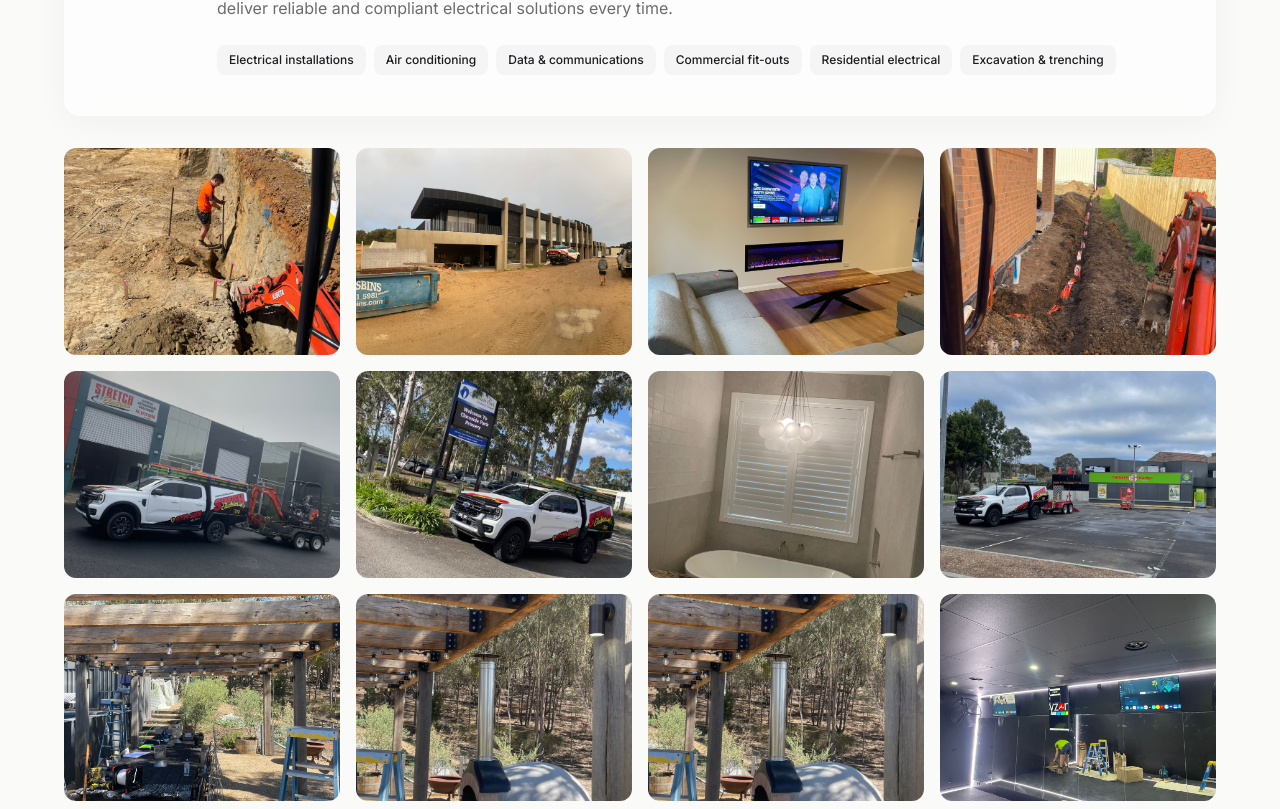
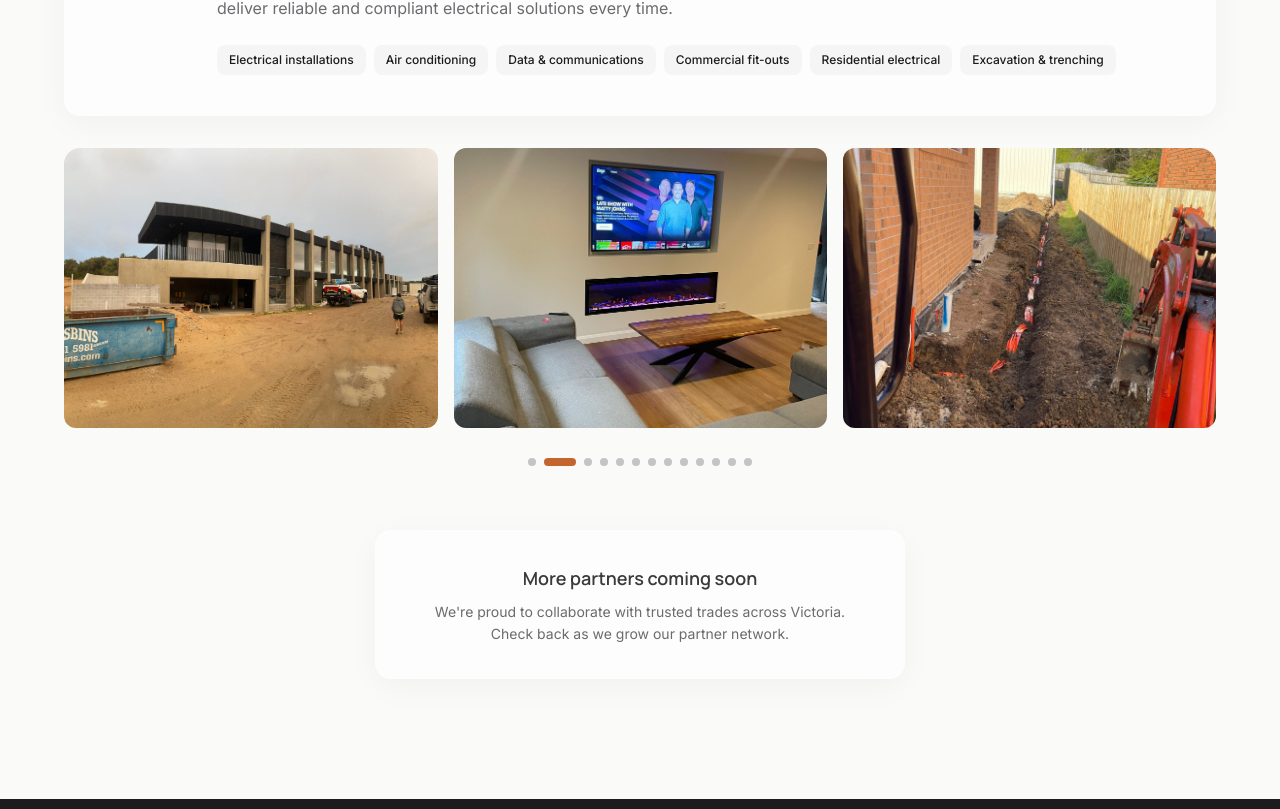
Before and after one commit to milochamp2/Bayliss-Building-Group, a Next.js app: page /partners in a window 1280 px wide. Shown: the part 851-1660 px from the top of the page. Built offline with nearby package versions, Linux system fonts and the light colour scheme.

Commit message:
+ website updated
gallery carousel design for stretchelectrics

```diff
--- a/src/app/partners/page.tsx
+++ b/src/app/partners/page.tsx
@@ -1,7 +1,9 @@
 "use client";
 
-import { useState } from "react";
+import { useState, useCallback, useEffect } from "react";
 import Image from "next/image";
+import useEmblaCarousel from "embla-carousel-react";
+import Autoplay from "embla-carousel-autoplay";
 import { motion, AnimatePresence } from "framer-motion";
 import {
   ExternalLink,
@@ -12,13 +14,41 @@ import {
 } from "lucide-react";
 import { Container } from "@/components/ui/container";
 import { Section } from "@/components/ui/section";
-import { Button } from "@/components/ui/button";
 import { partners } from "@/data/site";
 import type { Partner } from "@/data/site";
 import { cn } from "@/lib/utils";
 
 function PartnerGallery({ partner }: { partner: Partner }) {
   const [selectedIndex, setSelectedIndex] = useState<number | null>(null);
+  const [activeSlide, setActiveSlide] = useState(0);
+  const [canScrollPrev, setCanScrollPrev] = useState(false);
+  const [canScrollNext, setCanScrollNext] = useState(false);
+
+  const [emblaRef, emblaApi] = useEmblaCarousel(
+    { loop: true, align: "start", skipSnaps: false },
+    [Autoplay({ delay: 4000, stopOnInteraction: false, stopOnMouseEnter: true })]
+  );
+
+  const scrollPrev = useCallback(() => emblaApi?.scrollPrev(), [emblaApi]);
+  const scrollNext = useCallback(() => emblaApi?.scrollNext(), [emblaApi]);
+
+  const onSelect = useCallback(() => {
+    if (!emblaApi) return;
+    setActiveSlide(emblaApi.selectedScrollSnap());
+    setCanScrollPrev(emblaApi.canScrollPrev());
+    setCanScrollNext(emblaApi.canScrollNext());
+  }, [emblaApi]);
+
+  useEffect(() => {
+    if (!emblaApi) return;
+    onSelect();
+    emblaApi.on("select", onSelect);
+    emblaApi.on("reInit", onSelect);
+    return () => {
+      emblaApi.off("select", onSelect);
+      emblaApi.off("reInit", onSelect);
+    };
+  }, [emblaApi, onSelect]);
 
   const openLightbox = (index: number) => setSelectedIndex(index);
   const closeLightbox = () => setSelectedIndex(null);
@@ -35,35 +65,96 @@ function PartnerGallery({ partner }: { partner: Partner }) {
     );
   };
 
+  // Keyboard navigation for lightbox
+  useEffect(() => {
+    if (selectedIndex === null) return;
+    const handleKeyDown = (e: KeyboardEvent) => {
+      if (e.key === "Escape") closeLightbox();
+      if (e.key === "ArrowRight") goNext();
+      if (e.key === "ArrowLeft") goPrev();
+    };
+    window.addEventListener("keydown", handleKeyDown);
+    return () => window.removeEventListener("keydown", handleKeyDown);
+  });
+
   return (
     <>
-      {/* Gallery Grid */}
-      <div className="grid grid-cols-2 sm:grid-cols-3 lg:grid-cols-4 gap-3 sm:gap-4">
+      {/* Carousel Gallery */}
+      <div className="relative group">
+        <div ref={emblaRef} className="overflow-hidden rounded-2xl">
+          <div className="flex -ml-4">
             {partner.images.map((image, index) => (
-          <motion.button
+              <div
                 key={image.src}
-            initial={{ opacity: 0, y: 20 }}
-            whileInView={{ opacity: 1, y: 0 }}
-            viewport={{ once: true }}
-            transition={{ duration: 0.4, delay: index * 0.05 }}
+                className="min-w-0 shrink-0 grow-0 basis-full sm:basis-1/2 lg:basis-1/3 pl-4"
+              >
+                <button
                   onClick={() => openLightbox(index)}
-            className="group relative aspect-[4/3] rounded-xl overflow-hidden cursor-pointer focus:outline-none focus:ring-2 focus:ring-accent focus:ring-offset-2"
+                  className="group/slide relative aspect-[4/3] w-full rounded-xl overflow-hidden cursor-pointer focus:outline-none focus:ring-2 focus:ring-accent focus:ring-offset-2"
                 >
                   <Image
                     src={image.src}
                     alt={image.alt}
                     fill
-              className="object-cover transition-transform duration-500 group-hover:scale-110"
-              sizes="(max-width: 640px) 50vw, (max-width: 1024px) 33vw, 25vw"
+                    className="object-cover transition-transform duration-500 group-hover/slide:scale-110"
+                    sizes="(max-width: 640px) 100vw, (max-width: 1024px) 50vw, 33vw"
                   />
-            <div className="absolute inset-0 bg-charcoal/0 group-hover:bg-charcoal/30 transition-colors duration-300" />
-            <div className="absolute inset-0 flex items-center justify-center opacity-0 group-hover:opacity-100 transition-opacity duration-300">
+                  <div className="absolute inset-0 bg-charcoal/0 group-hover/slide:bg-charcoal/30 transition-colors duration-300" />
+                  <div className="absolute inset-0 flex items-center justify-center opacity-0 group-hover/slide:opacity-100 transition-opacity duration-300">
                     <span className="bg-white/90 backdrop-blur-sm text-charcoal text-[0.7rem] font-heading font-semibold uppercase tracking-wider px-3 py-1.5 rounded-lg">
                       View
                     </span>
                   </div>
-          </motion.button>
+                </button>
+              </div>
             ))}
+          </div>
+        </div>
+
+        {/* Carousel Arrows */}
+        <button
+          onClick={scrollPrev}
+          className={cn(
+            "absolute left-0 top-1/2 -translate-y-1/2 -translate-x-1/2 z-10",
+            "w-12 h-12 rounded-full flex items-center justify-center",
+            "bg-white/80 backdrop-blur-md border border-white/40 shadow-elevated",
+            "text-charcoal hover:bg-white hover:scale-105 transition-all duration-200",
+            "opacity-0 group-hover:opacity-100"
+          )}
+          aria-label="Previous slide"
+        >
+          <ChevronLeft className="w-5 h-5" />
+        </button>
+        <button
+          onClick={scrollNext}
+          className={cn(
+            "absolute right-0 top-1/2 -translate-y-1/2 translate-x-1/2 z-10",
+            "w-12 h-12 rounded-full flex items-center justify-center",
+            "bg-white/80 backdrop-blur-md border border-white/40 shadow-elevated",
+            "text-charcoal hover:bg-white hover:scale-105 transition-all duration-200",
+            "opacity-0 group-hover:opacity-100"
+          )}
+          aria-label="Next slide"
+        >
+          <ChevronRight className="w-5 h-5" />
+        </button>
+
+        {/* Dot Indicators */}
+        <div className="flex justify-center gap-2 mt-6">
+          {partner.images.map((_, i) => (
+            <button
+              key={i}
+              onClick={() => emblaApi?.scrollTo(i)}
+              className={cn(
+                "h-2 rounded-full transition-all duration-300",
+                activeSlide === i
+                  ? "w-8 bg-accent"
+                  : "w-2 bg-charcoal-200 hover:bg-charcoal-300"
+              )}
+              aria-label={`Go to image ${i + 1}`}
+            />
+          ))}
+        </div>
       </div>
 
       {/* Lightbox */}
```
Lines whose indentation alone changed are shown as unchanged.
